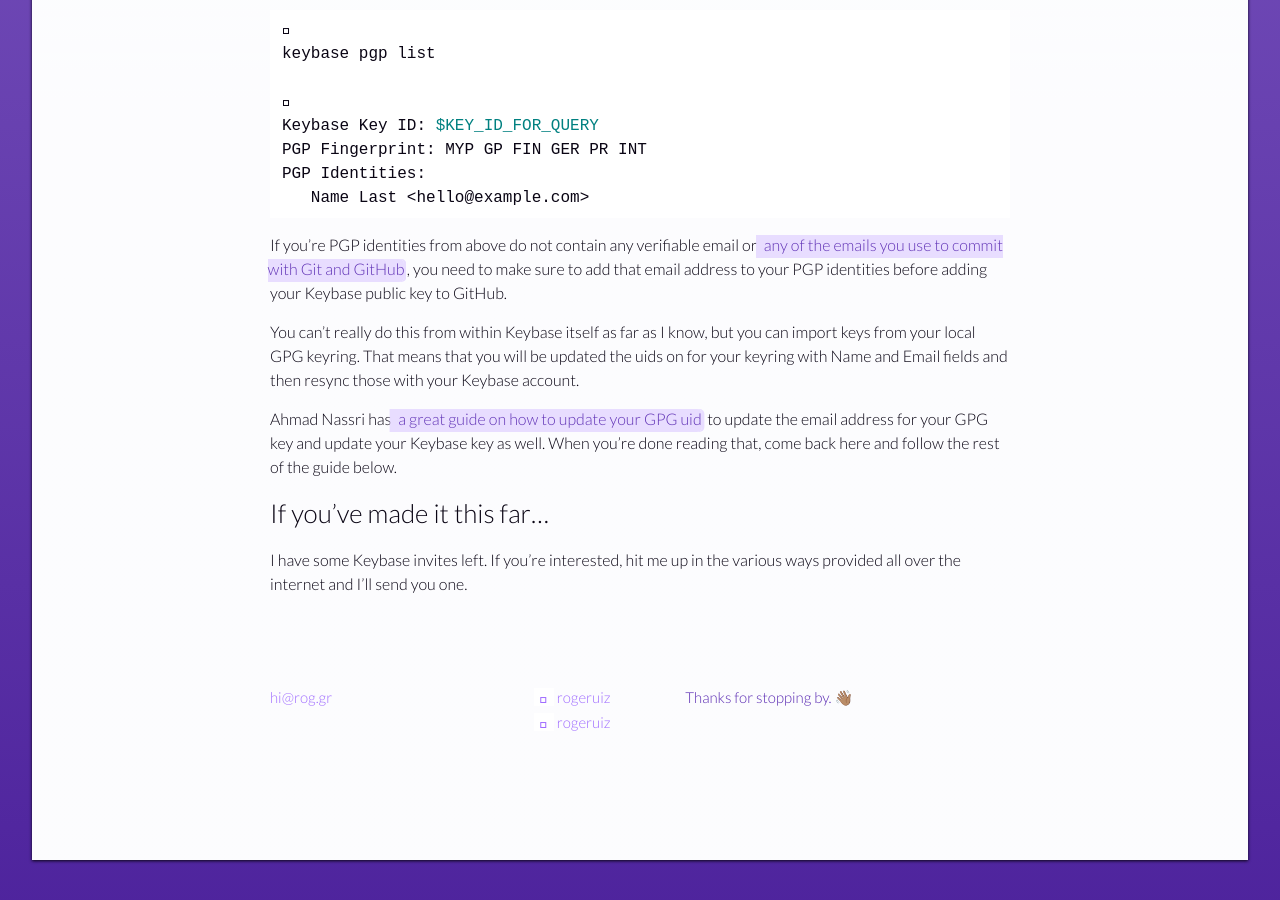
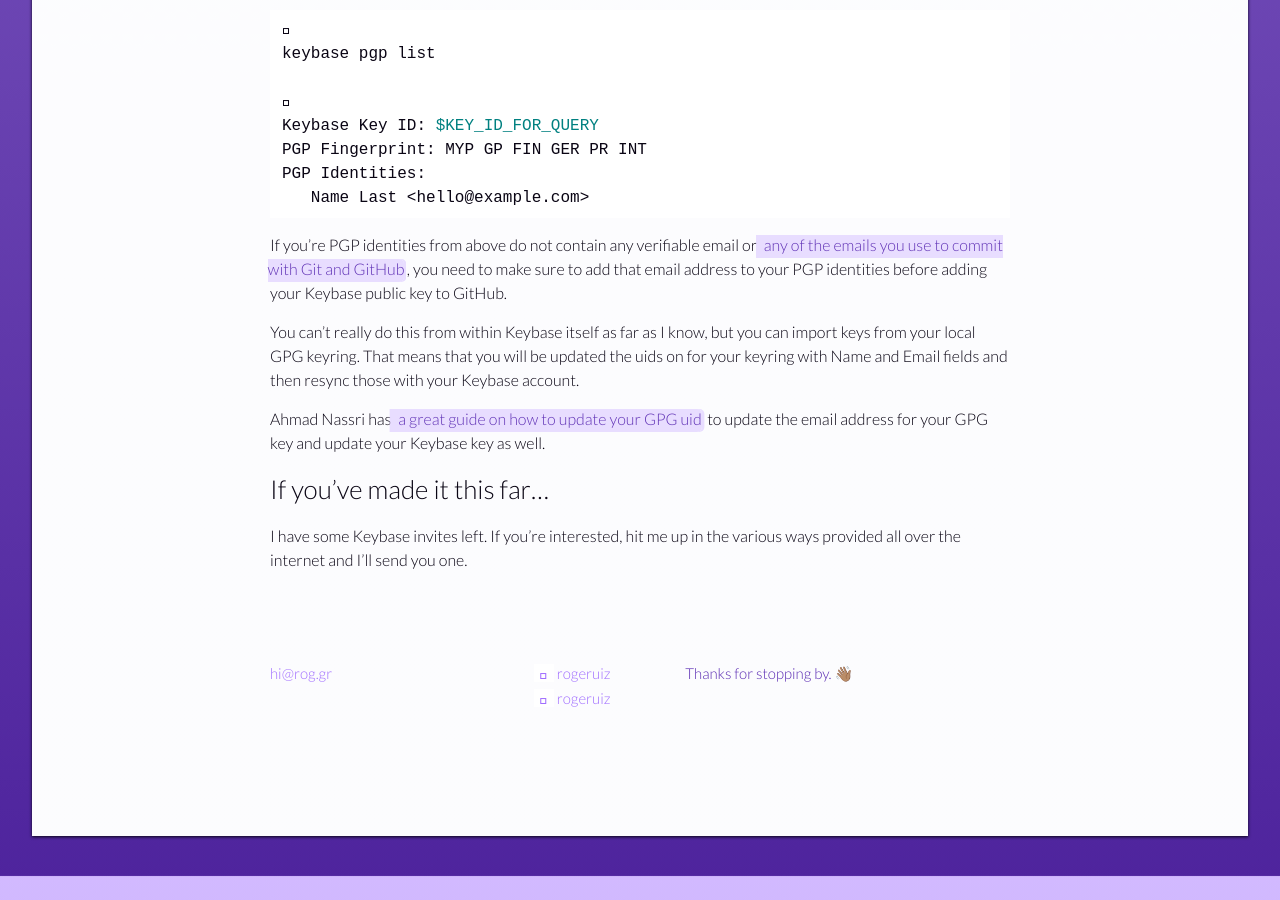
Before and after one commit to rogeruiz/write, a Jekyll site: the page built from dress-code/_posts/2017-02-04-setting-up-keybase-gpg-github.markdown, in a window 1280 px wide and 900 px high, scrolled down 3120 px. Built offline with Jekyll 4.4.1, drawn with Linux system fonts in a browser that asks for light colours; some web fonts are replaced; after the commit the page ends 3996 px from its top, so only the background shows below that.

Commit message:
Remove the last bit cause it no longer makes sense

```diff
--- a/dress-code/_posts/2017-02-04-setting-up-keybase-gpg-github.markdown
+++ b/dress-code/_posts/2017-02-04-setting-up-keybase-gpg-github.markdown
@@ -178,8 +178,6 @@
 
 Ahmad Nassri has [a great guide on how to update your GPG uid][an-guide] to
 update the email address for your GPG key and update your Keybase key as well.
-When you're done reading that, come back here and follow the rest of the guide
-below.
 
 [gh-emails]: https://github.com/settings/emails "GitHub Email settings"
 [an-guide]: https://www.ahmadnassri.com/blog/github-gpg-keybase-pgp/ "Github GPG + Keybase PGP - Ahmad Nassri"
```
